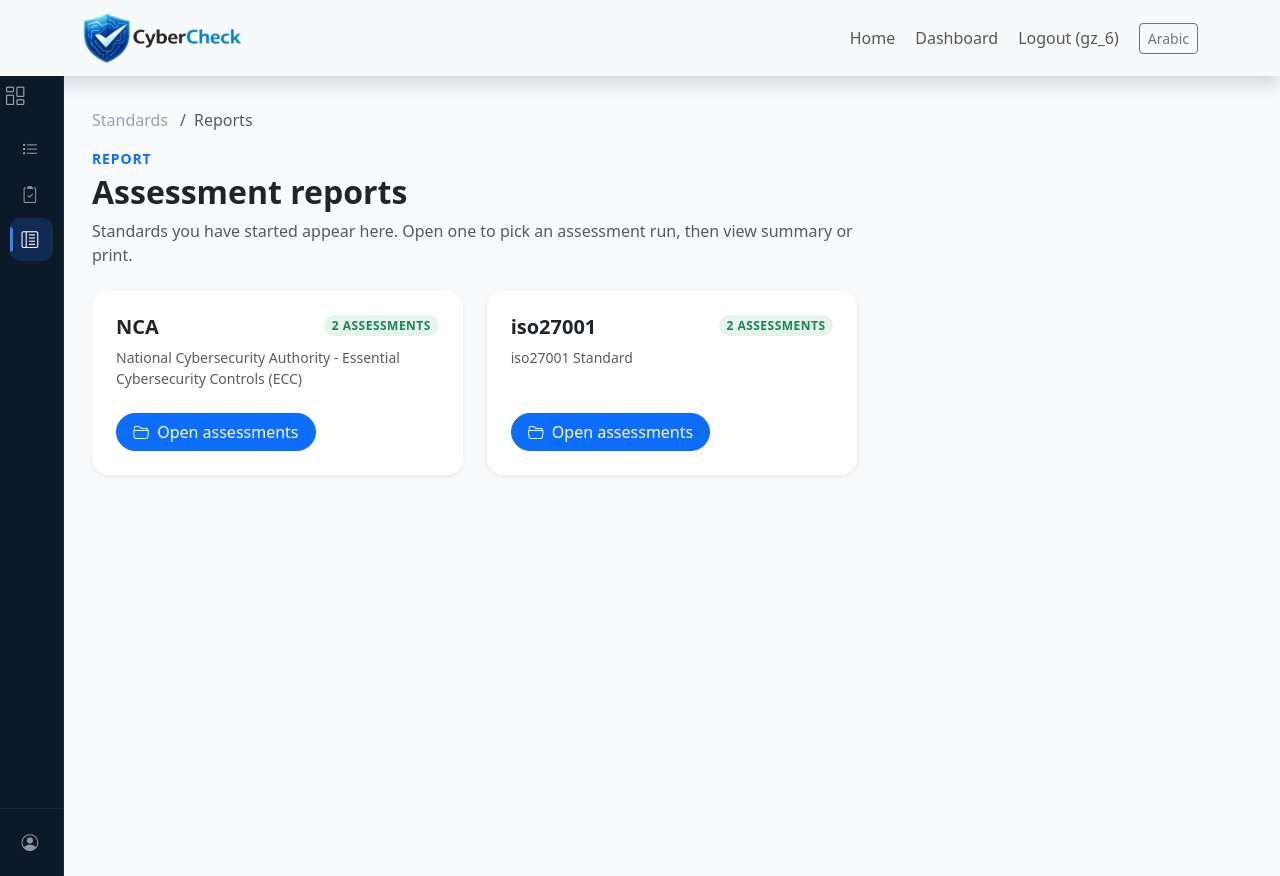
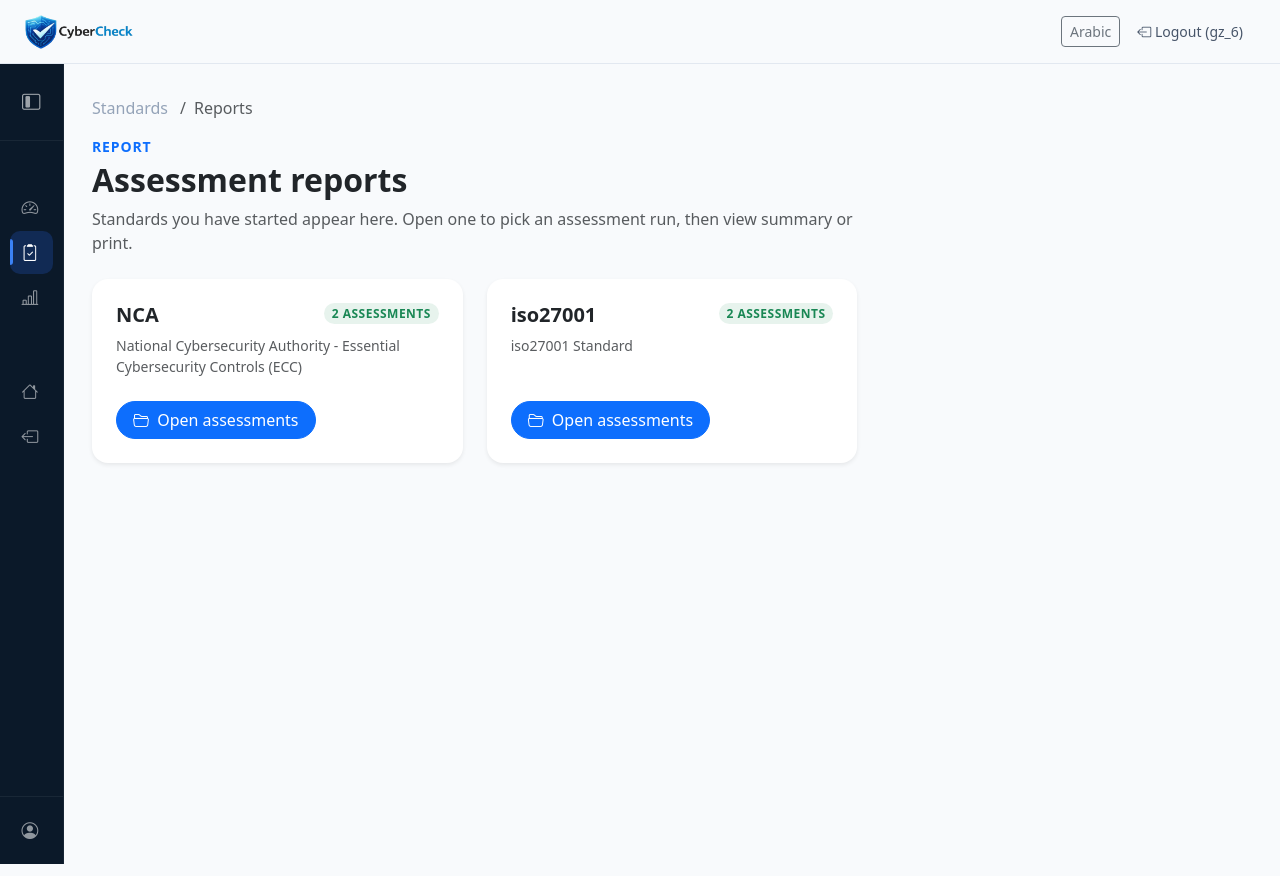
Before and after one commit to Alsunidy/CyberCheck, a Django app: page /reports in a window 1280 px wide. Run offline with Django 5.2, Linux system fonts and the light colour scheme; a user stored in the database is signed in; data comes from the database, SQL or seed files in the repository; both versions use the stored data as it was after the commit.

Commit message:
AI added, design changes

```diff
--- a/templates/compliance/base_compliance.html
+++ b/templates/compliance/base_compliance.html
@@ -20,50 +20,56 @@
 </head>
 <body class="{% if LANGUAGE_CODE == 'ar' %}lang-ar{% endif %}">
 
-<nav class="navbar navbar-expand navbar-light bg-light static-top shadow">
-    <div class="container">
-        <a class="navbar-brand" href="/"><img src="{% static 'images/logo.png' %}" height="50" alt="{% trans 'CyberCheck' %}"></a>
-        <div class="collapse navbar-collapse justify-content-end align-items-center">
-            <ul class="navbar-nav align-items-center flex-row flex-wrap gap-1">
-                <li class="nav-item"><a class="nav-link" href="/">{% trans "Home" %}</a></li>
-                <li class="nav-item"><a class="nav-link" href="/dashboard">{% trans "Dashboard" %}</a></li>
-                <li class="nav-item"><a class="nav-link" href="/logout">{% trans "Logout" %} ({{ user.username }})</a></li>
-                <li class="nav-item">{% include "includes/language_switcher.html" %}</li>
-            </ul>
-        </div>
-    </div>
+<header class="topbar">
+      <img src="{% static 'images/logo.png' %}" alt="CyberCheck" style="height:34px">
+      <nav class="topbar-nav">
+        {% include "includes/language_switcher.html" %}
+        <a href="/logout" class="btn btn-ghost btn-sm">
+          <i class="bi bi-box-arrow-left"></i>
+          {% trans "Logout" %} ({{ user.username }})
+        </a>
       </nav>
+    </header>
 
 <div class="wrapper">
     <aside id="sidebar">
-        <div class="d-flex">
+    <div class="sidebar-header">
       <button id="toggle-btn" type="button" aria-label="{% trans 'Toggle sidebar' %}">
-                <i class="bi bi-columns-gap"></i>
+        <i class="bi bi-layout-sidebar-inset"></i>
       </button>
       <div class="sidebar-logo">
-                <a href="/dashboard">{% trans "CyberCheck" %}</a>
+        <a href="/dashboard">Cyber<span>Check</span></a>
       </div>
     </div>
-        <ul class="sidebar-nav">
-            <li class="sidebar-item">
+
+    <nav class="sidebar-nav">
+      <span class="sidebar-section-label">{% trans "Main" %}</span>
+
       <a href="/dashboard" class="sidebar-link">
-                    <i class="bi bi-list-task"></i>
+        <i class="bi bi-speedometer2"></i>
         <span>{% trans "Dashboard" %}</span>
       </a>
-            </li>
-            <li class="sidebar-item">
-                <a href="{% url 'standards' %}" class="sidebar-link {% block compliance_assessment_active %}{% endblock %}">
+      <a href="{% url 'standards' %}" class="sidebar-link active">
         <i class="bi bi-clipboard2-check"></i>
-                    <span>{% trans "Assessment" %}</span>
+        <span>{% trans "Assessments" %}</span>
       </a>
-            </li>
-            <li class="sidebar-item">
-                <a href="{% block compliance_report_href %}{% url 'reports' %}{% endblock %}" class="sidebar-link {% block compliance_report_active %}{% endblock %}">
-                    <i class="bi bi-layout-text-sidebar-reverse"></i>
-                    <span>{% trans "Report" %}</span>
+      <a href="{% url 'reports' %}" class="sidebar-link">
+        <i class="bi bi-bar-chart-line"></i>
+        <span>{% trans "Reports" %}</span>
       </a>
-            </li>
-        </ul>
+
+      <span class="sidebar-section-label" style="margin-top:16px">{% trans "Account" %}</span>
+
+      <a href="/" class="sidebar-link">
+        <i class="bi bi-house"></i>
+        <span>{% trans "Home" %}</span>
+      </a>
+      <a href="/logout" class="sidebar-link">
+        <i class="bi bi-box-arrow-left"></i>
+        <span>{% trans "Logout" %}</span>
+      </a>
+    </nav>
+
     <div class="sidebar-footer">
       <a href="/dashboard" class="sidebar-link">
         <i class="bi bi-person-circle"></i>
--- a/templates/pages/dashboard.html
+++ b/templates/pages/dashboard.html
@@ -33,7 +33,7 @@
       <span class="sidebar-section-label">{% trans "Main" %}</span>
 
       <a href="/dashboard" class="sidebar-link active">
-        <i class="bi bi-squares-fill"></i>
+        <i class="bi bi-speedometer2"></i>
         <span>{% trans "Dashboard" %}</span>
       </a>
       <a href="{% url 'standards' %}" class="sidebar-link">
```
Also changed, not shown: templates/compliance/results_print.html (+25 -3 lines), db.sqlite3. Lines whose indentation alone changed are shown as unchanged.
